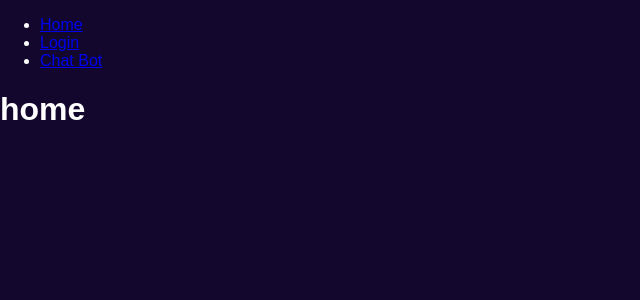
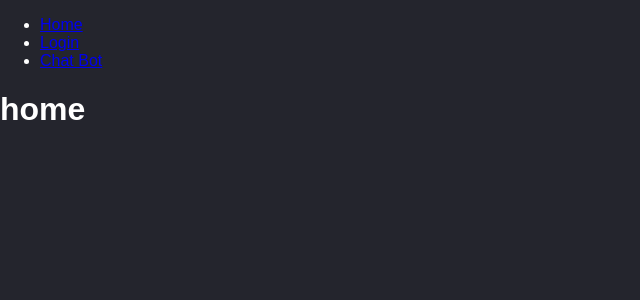
Before and after one commit to CowTheGreat/SIH24_Frontend, a React (Vite) app: page / in a window 1280 px wide. Shown: the top 300 px of the page, without its empty margins (0-640 px from the left). Built offline with nearby package versions, Linux system fonts and the light colour scheme.

Commit message:
background colour done

```diff
--- a/src/index.css
+++ b/src/index.css
@@ -3,7 +3,7 @@
   width: 100vw;
   margin: 0;
   padding: 0;
-  background-color: rgb(19, 7, 46);
+  background-color: #24252d;
   color: white;
   background-image: url("");
 }
```
